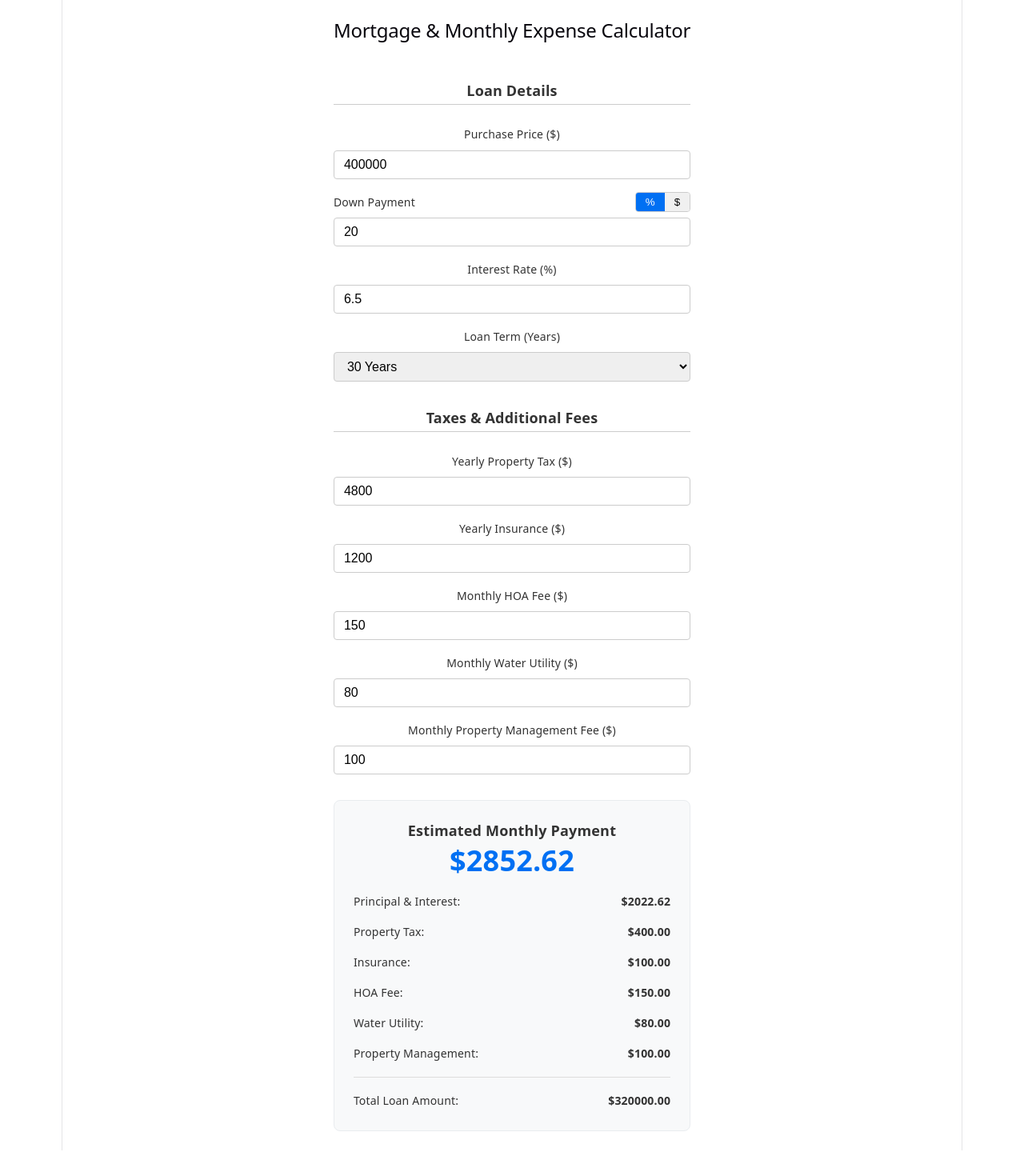
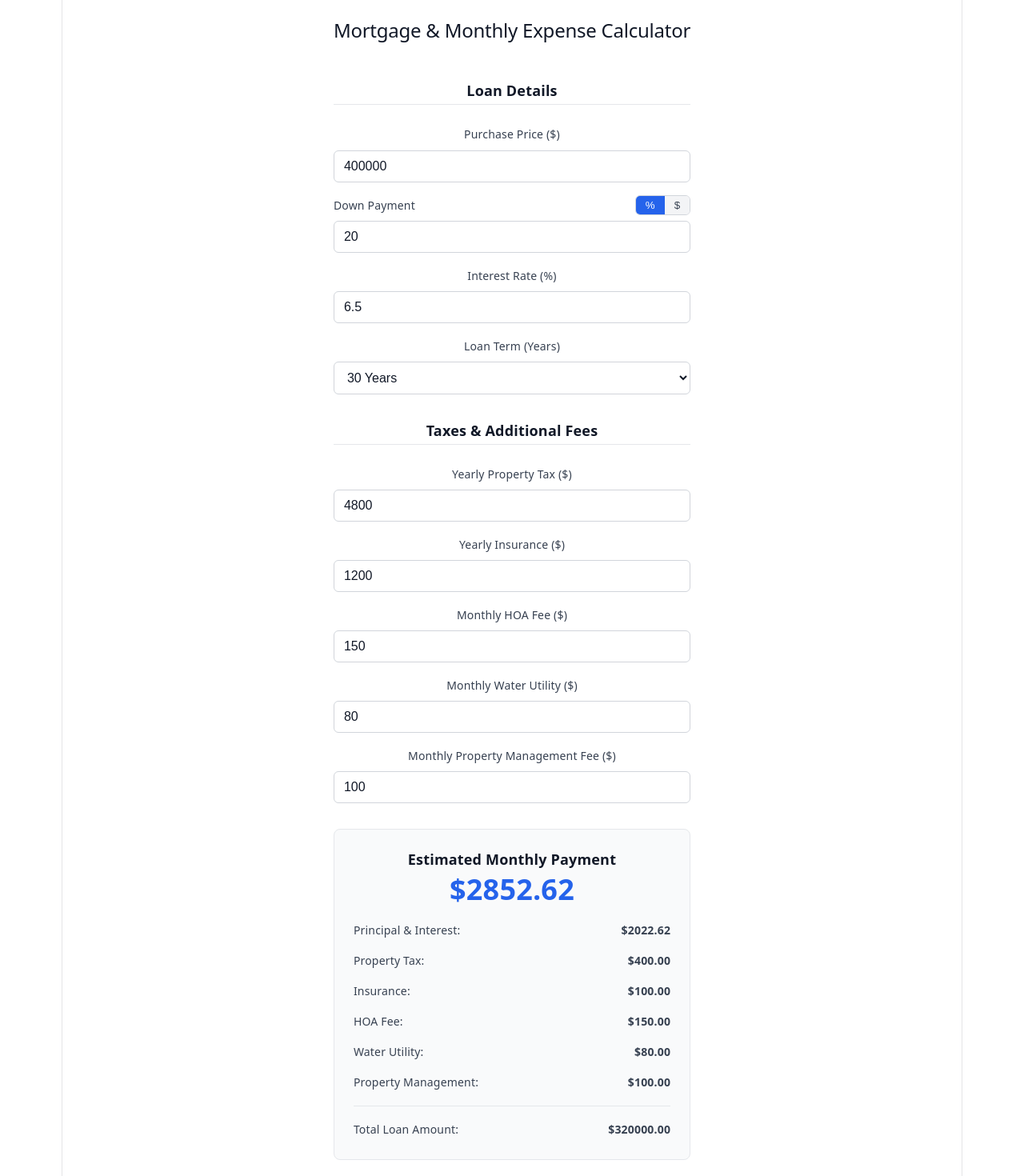
Before and after one commit to bdle/mortgage-calculator, a React (Vite) app: page / in a window 1280 px wide. Shown: the top 1470 px of the page at 80% size. Before the commit the page ends 1438 px from the top, so only its background shows below. Built offline with nearby package versions, Linux system fonts and the light colour scheme.

Commit message:
fixed first bug with initial inline style was hardcoded

```diff
--- a/src/App.jsx
+++ b/src/App.jsx
@@ -272,18 +272,21 @@ export default function MortgageCalculator() {
   );
 }
 
-// Basic Inline Styles
+// Updated Styles for High-Contrast Light Theme Baseline
 const styles = {
   container: {
     maxWidth: '900px',
     margin: '0 auto',
     padding: '24px',
     fontFamily: 'system-ui, -apple-system, sans-serif',
-    color: '#333',
+    color: '#212529',
+    backgroundColor: '#ffffff',
+    borderRadius: '12px',
   },
   title: {
     textAlign: 'center',
     marginBottom: '32px',
+    color: '#111827',
   },
   grid: {
     display: 'grid',
@@ -298,8 +301,9 @@ const styles = {
   sectionHeader: {
     margin: '16px 0 8px 0',
     fontSize: '18px',
-    borderBottom: '1px solid #ccc',
+    borderBottom: '1px solid #e5e7eb',
     paddingBottom: '4px',
+    color: '#111827',
   },
   label: {
     display: 'flex',
@@ -307,12 +311,16 @@ const styles = {
     gap: '6px',
     fontSize: '14px',
     fontWeight: '500',
+    color: '#374151',
   },
   input: {
-    padding: '8px 12px',
-    borderRadius: '4px',
-    border: '1px solid #ccc',
+    padding: '10px 12px',
+    borderRadius: '6px',
+    border: '1px solid #d1d5db',
     fontSize: '16px',
+    backgroundColor: '#ffffff',
+    color: '#111827',
+    outline: 'none',
   },
   downPaymentContainer: {
     display: 'flex',
@@ -326,39 +334,42 @@ const styles = {
   },
   toggleGroup: {
     display: 'flex',
-    border: '1px solid #ccc',
-    borderRadius: '4px',
+    border: '1px solid #d1d5db',
+    borderRadius: '6px',
     overflow: 'hidden',
   },
   toggle: {
-    background: '#f0f0f0',
+    background: '#f3f4f6',
+    color: '#374151',
     border: 'none',
     padding: '4px 12px',
     cursor: 'pointer',
   },
   activeToggle: {
-    background: '#0070f3',
-    color: '#fff',
+    background: '#2563eb',
+    color: '#ffffff',
     border: 'none',
     padding: '4px 12px',
     cursor: 'pointer',
   },
   summaryCard: {
-    background: '#f8f9fa',
+    background: '#f9fafb',
     borderRadius: '8px',
     padding: '24px',
-    border: '1px solid #e9ecef',
+    border: '1px solid #e5e7eb',
     height: 'fit-content',
+    color: '#111827',
   },
   summaryTitle: {
     margin: '0 0 12px 0',
     fontSize: '18px',
     textAlign: 'center',
+    color: '#111827',
   },
   totalAmount: {
     fontSize: '36px',
     fontWeight: 'bold',
-    color: '#0070f3',
+    color: '#2563eb',
     textAlign: 'center',
     marginBottom: '24px',
   },
@@ -371,10 +382,11 @@ const styles = {
     display: 'flex',
     justifyContent: 'space-between',
     fontSize: '14px',
+    color: '#374151',
   },
   divider: {
     margin: '16px 0',
     border: 'none',
-    borderTop: '1px solid #ddd',
+    borderTop: '1px solid #e5e7eb',
   },
 };
```
